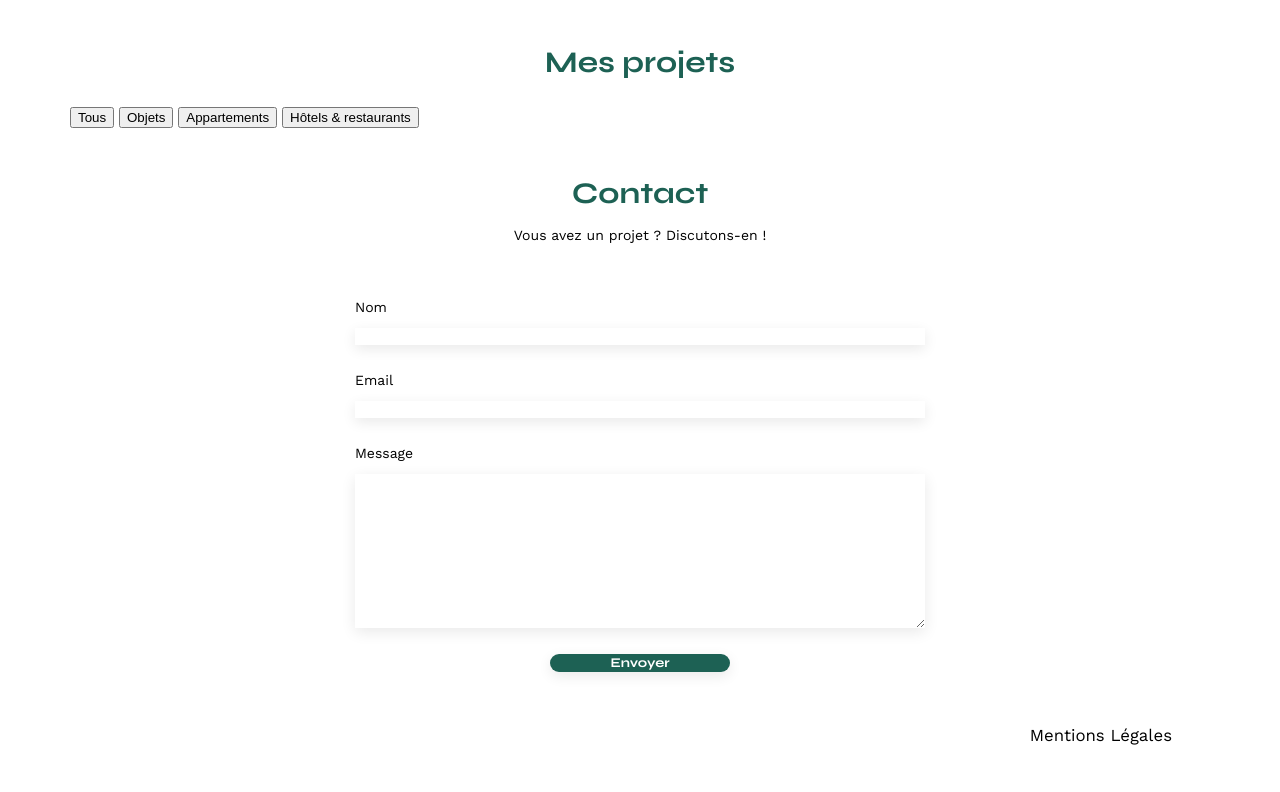
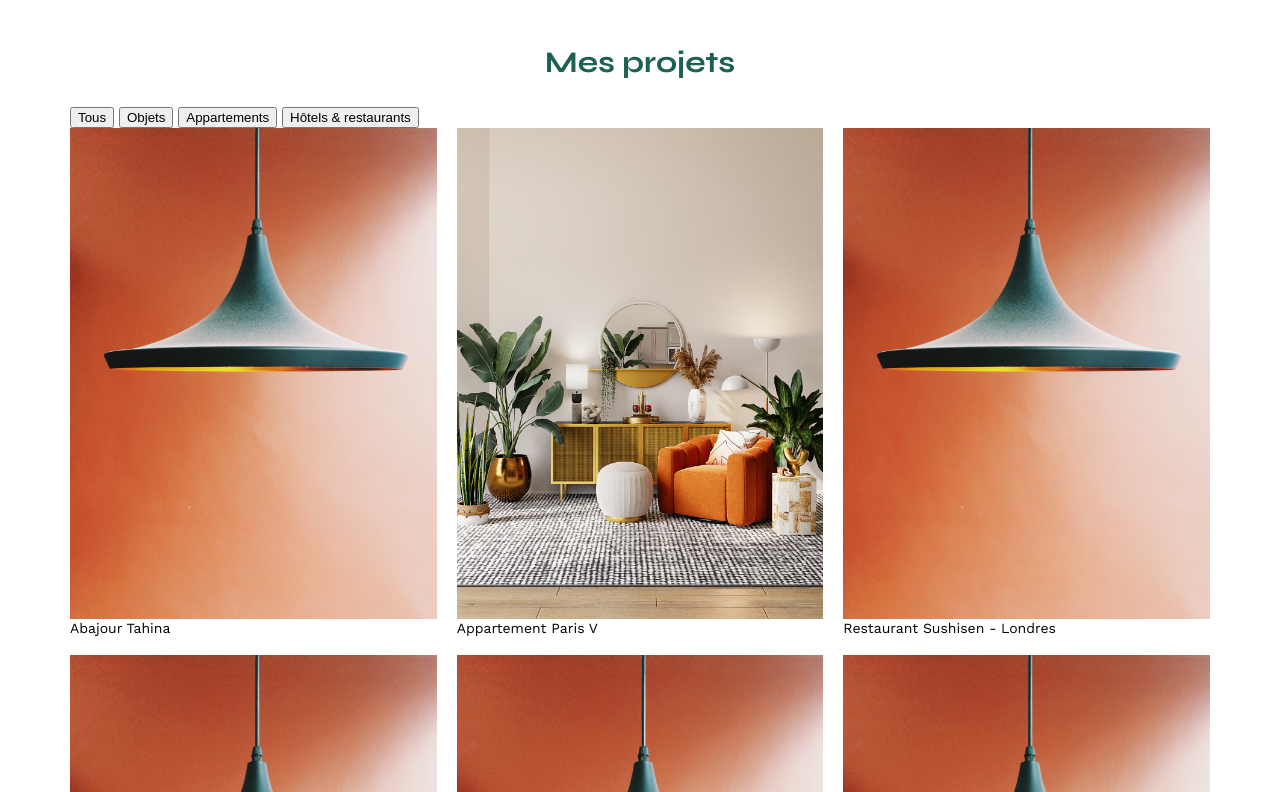
Before and after one commit to Reyneri/FrontEnd, a plain HTML site: page index.html in a window 1280 px wide. Shown: the part 488-1280 px from the top of the page. Drawn offline with nearby package versions, Linux system fonts and the light colour scheme.

Commit message:
Integration gallerie and fix bugs

```diff
--- a/index.html
+++ b/index.html
@@ -10,7 +10,7 @@
 	<meta name="description" content="">
 	<link rel="stylesheet" href="./assets/style.css">
 	<script src="api.js" defer></script>
-	<script type="module" src="script.js" defer></script>
+
 
 </head>
 <body>
@@ -44,7 +44,7 @@
 				<button class="Tous_btn selected">Tous</button>
 				<button class="Objets_btn">Objets</button>
 				<button class="Appartements_btn">Appartements</button>
-				<button class="Hôtels-restaurants_btn">Hôtels & restaurants</button>
+				<button class="Hotels-restaurants_btn">Hôtels & restaurants</button>
 			</div>
 		</div>
 
@@ -92,8 +92,8 @@
 			<figure>
 				<img src="assets/images/hotel-first-arte-new-delhi.png" alt="Hotel First Arte - New Delhi">
 				<figcaption>Hotel First Arte - New Delhi</figcaption>
-			</figure> -->
-		</div>
+			</figure>
+		</div> -->
 	</section>
 	<section id="contact">
 		<h2>Contact</h2>
@@ -117,5 +117,6 @@
 		</ul>
 	</nav>
 </footer>
+<script type="module" src="script.js" defer></script>
 </body>
 </html>
--- a/script.js
+++ b/script.js
@@ -15,7 +15,41 @@ document.querySelector('.Appartements_btn').addEventListener('click',async funct
 });
 
 
-document.querySelector('.Hotels_btn').addEventListener('click',async function() {
+document.querySelector('.Hotels-restaurants_btn').addEventListener('click',async function() {
     const  allWorks = await getAllWorks() ;
     await init(allWorks);
 });
+
+
+
+async function getAllWorks() {
+    const reponse = await fetch ('works.json');
+    const data = await reponse.json();
+    return data;
+}
+
+// Initialization de la gallerie
+
+async function init(elements) {
+
+    const gallery = document.querySelector('.gallery');
+gallery.innerHTML="" ; // j'efface la galerie pour la remplir avec les element du work.json
+
+elements.forEach(element => {
+    const figure =document.createElement('figure') ;
+    const img = document.createElement('img') ;
+    img.src =element.imageUrl ;
+    const caption = document.createElement('figcaption') ;
+    caption.innerText =element.title ;
+
+    figure.appendChild(img) ;
+    figure.appendChild(caption);
+    gallery.appendChild(figure) ;
+
+});
+}
+
+document.addEventListener('DOMContentLoaded', async () => {
+    const allWorks = await getAllWorks();
+    await init(allWorks);
+});
```
